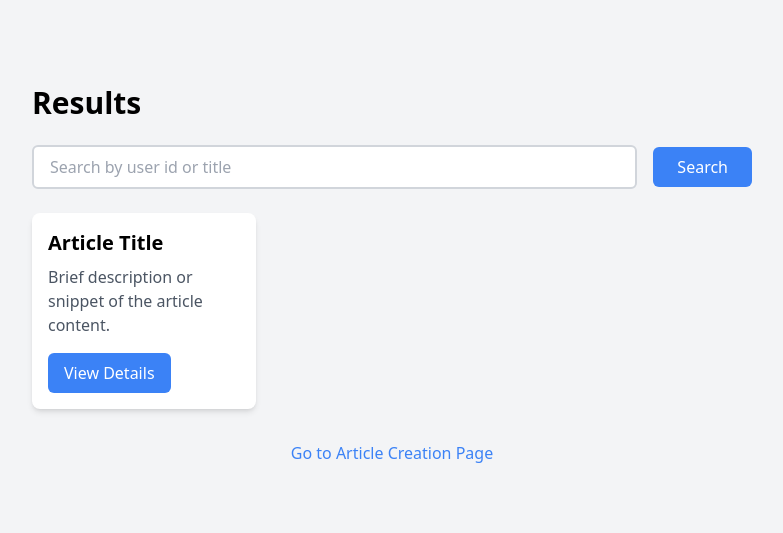
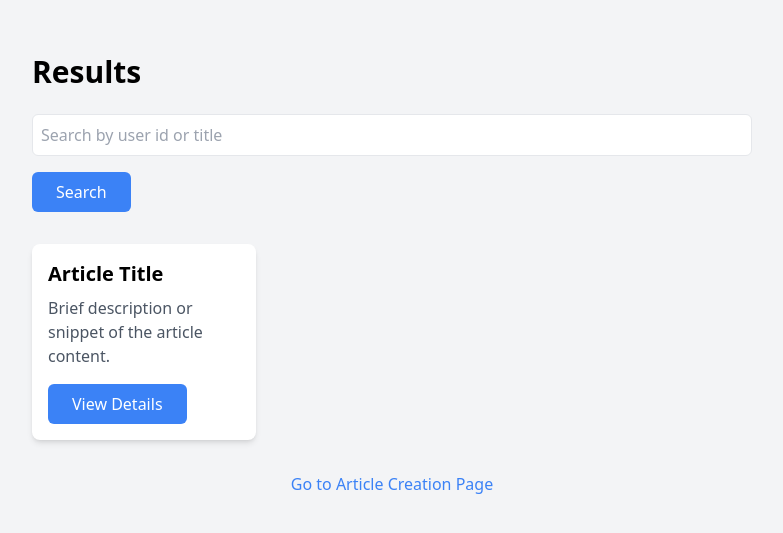
Before and after one commit to isoteriksoftware/rrsoft-frontend-test, a React (Vite) app: page / in a window 1280 px wide. Shown: the part 125-658 px from the top of the page, without its empty margins (248-1031 px from the left). Built offline with nearby package versions, Linux system fonts and the light colour scheme.

Commit message:
implemented textfield and button components

```diff
--- /dev/null
+++ b/src/components/Button.tsx
@@ -0,0 +1,14 @@
+import React from 'react';
+
+type ButtonProps = React.JSX.IntrinsicElements['button'];
+
+const Button: React.FC<ButtonProps> = ({ className, ...rest }) => {
+  return (
+    <button
+      className={`bg-blue-500 text-white py-2 px-6 rounded-md hover:bg-blue-600 ${className}`}
+      {...rest}
+    />
+  );
+};
+
+export default Button;
--- /dev/null
+++ b/src/components/TextArea.tsx
@@ -0,0 +1,31 @@
+import { useField } from 'formik';
+import React, { ChangeEvent } from 'react';
+
+type TextAreaProps = React.JSX.IntrinsicElements['textarea'];
+
+const TextArea: React.FC<TextAreaProps> = ({ className, ...rest }) => {
+  const [field, meta] = useField(rest.name as string);
+
+  const handleChange = (event: ChangeEvent<HTMLTextAreaElement>) => {
+    // We allow any custom value transformation before validation
+    rest.onChange?.(event);
+    field.onChange(event);
+  };
+
+  return (
+    <div>
+      {meta.touched && meta.error && (
+        <p className="block mb-1 text-red-600">{meta.error}</p>
+      )}
+
+      <textarea
+        className={`w-full border rounded-md p-2 h-32 focus:outline-none focus:ring focus:border-blue-300 ${className}`}
+        {...field}
+        {...rest}
+        onChange={handleChange}
+      />
+    </div>
+  );
+};
+
+export default TextArea;
--- /dev/null
+++ b/src/components/TextField.tsx
@@ -0,0 +1,30 @@
+import { useField } from 'formik';
+import React, { ChangeEvent } from 'react';
+
+type TextFieldProps = React.JSX.IntrinsicElements['input'];
+
+const TextField: React.FC<TextFieldProps> = ({ className, ...rest }) => {
+  const [field, meta] = useField(rest.name as string);
+
+  const handleChange = (event: ChangeEvent<HTMLInputElement>) => {
+    // We allow any custom value transformation before validation
+    rest.onChange?.(event);
+    field.onChange(event);
+  };
+
+  return (
+    <div>
+      {meta.touched && meta.error && (
+        <p className="block mb-1 text-red-600">{meta.error}</p>
+      )}
+      <input
+        className={`border rounded-md p-2 focus:outline-none focus:ring focus:border-blue-300 ${className}`}
+        {...field}
+        {...rest}
+        onChange={handleChange}
+      />
+    </div>
+  );
+};
+
+export default TextField;
--- a/src/pages/Results.tsx
+++ b/src/pages/Results.tsx
@@ -1,29 +1,42 @@
 import React from 'react';
+import TextField from '../components/TextField';
+import Button from '../components/Button';
+import { Form, Formik } from 'formik';
+import * as Yup from 'yup';
 
 const Results: React.FC = () => {
   return (
     <div className="min-h-screen bg-gray-100 flex items-center justify-center">
       <div className="max-w-3xl w-full p-6">
         <h1 className="text-3xl font-bold mb-6">Results</h1>
-        <div className="flex items-center mb-6">
-          <input
-            type="text"
-            placeholder="Search by user id or title"
-            className="flex-1 border-2 border-gray-300 rounded-md py-2 px-4 focus:outline-none focus:ring-2 focus:ring-blue-500"
-          />
-          <button className="ml-4 bg-blue-500 text-white py-2 px-6 rounded-md hover:bg-blue-600">
-            Search
-          </button>
-        </div>
+        <Formik
+          initialValues={{
+            search: '',
+          }}
+          validationSchema={Yup.object({
+            search: Yup.string(),
+          })}
+          onSubmit={() => {}}
+        >
+          <Form>
+            <div className="mb-8">
+              <TextField
+                type="text"
+                name="search"
+                placeholder="Search by user id or title"
+                className="w-full"
+              />
+              <Button className="mt-4">Search</Button>
+            </div>
+          </Form>
+        </Formik>
         <div className="grid grid-cols-1 sm:grid-cols-2 lg:grid-cols-3 gap-6">
           <div className="bg-white rounded-lg shadow-md p-4">
             <h2 className="text-xl font-semibold mb-2">Article Title</h2>
             <p className="text-gray-600 mb-4">
               Brief description or snippet of the article content.
             </p>
-            <button className="bg-blue-500 text-white py-2 px-4 rounded-md hover:bg-blue-600">
-              View Details
-            </button>
+            <Button className="py-2 px-4">View Details</Button>
           </div>
         </div>
         <div className="mt-8 text-center">
```
